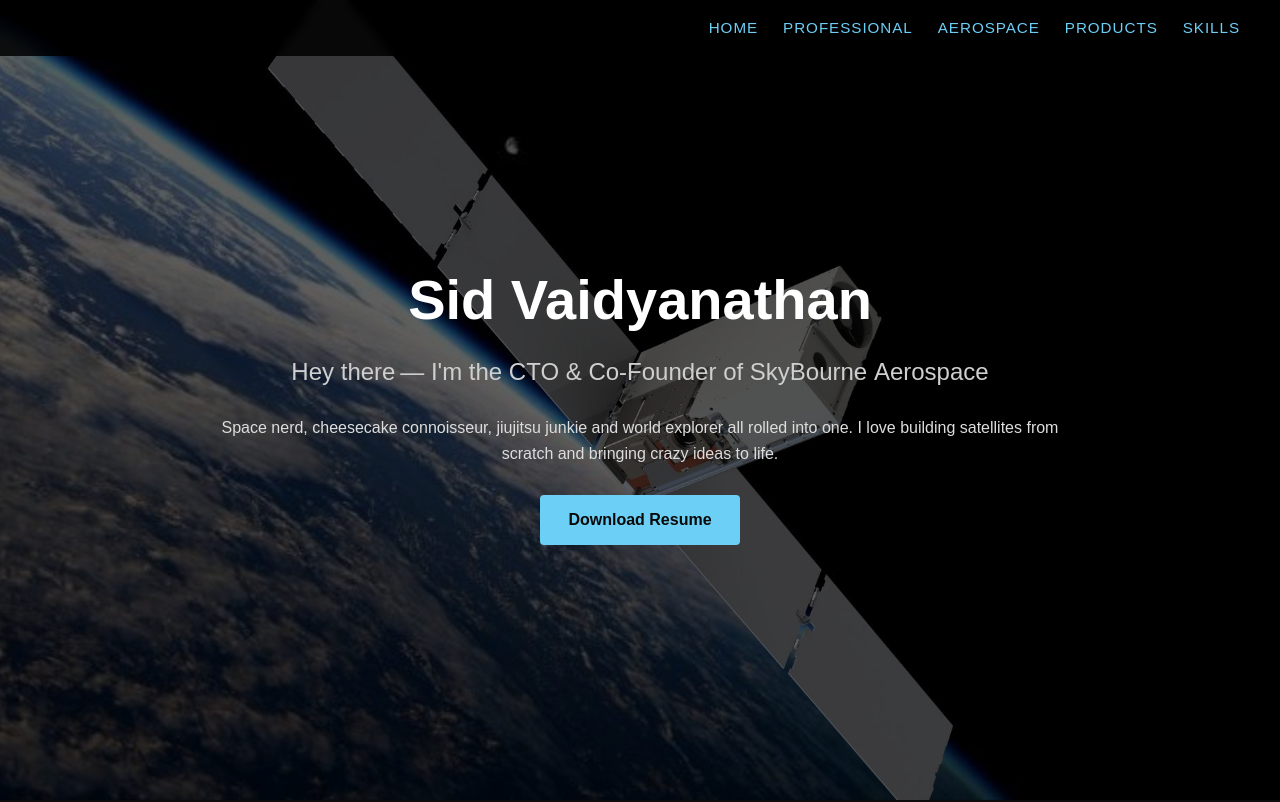
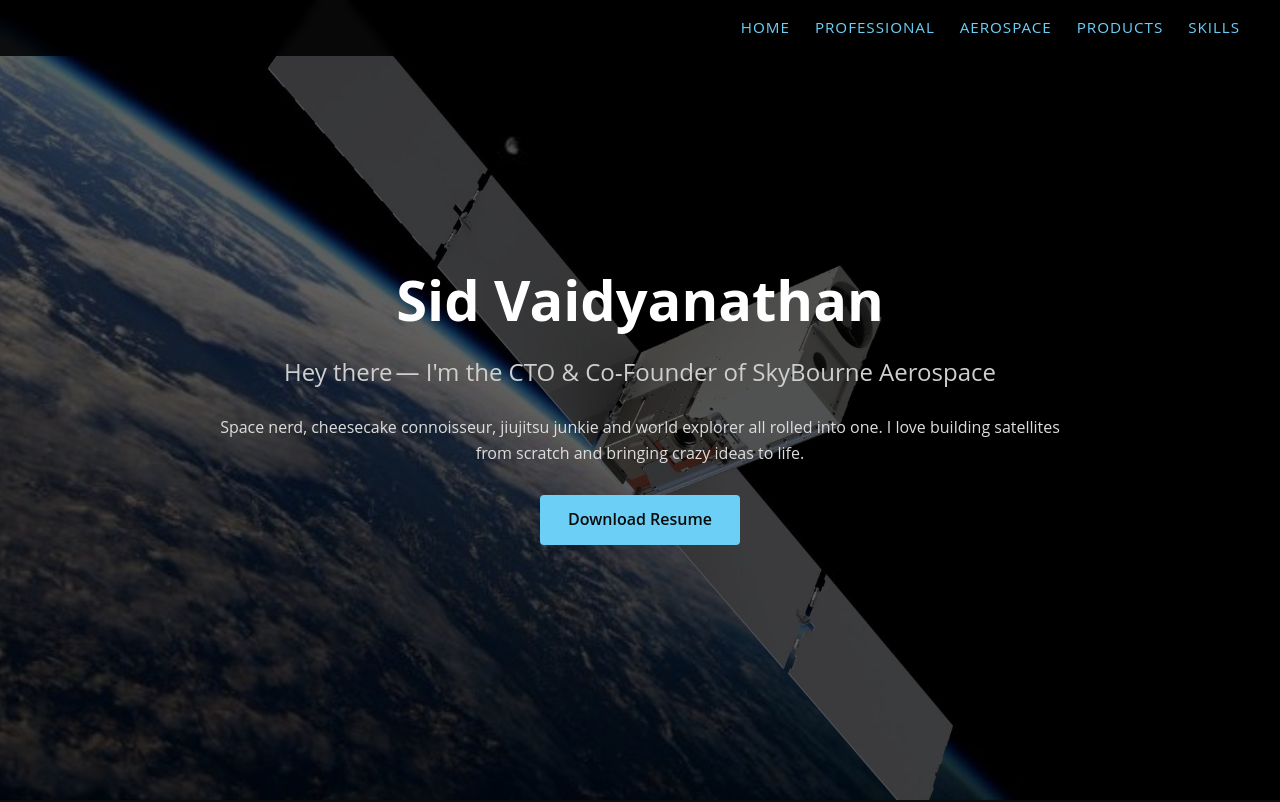
Before and after one commit to sidthekid3/sid-vaidyanathan-portfolio, a plain HTML site: page index.html in a window 1280 px wide. Shown: the top 802 px of the page. Drawn offline with Linux system fonts and the light colour scheme.

```diff
--- a/style.css
+++ b/style.css
@@ -16,12 +16,12 @@
   padding: 0;
 }
 
-/* Import a modern sans-serif font from Google Fonts for a cleaner look */
-@import url('https://fonts.googleapis.com/css2?family=Poppins:wght@400;500;600;700&display=swap');
+/* Import Open Sans font from Google Fonts */
+@import url('https://fonts.googleapis.com/css2?family=Open+Sans:wght@400;500;600;700&display=swap');
 
 body {
-  /* Use the imported Poppins font for all text */
-  font-family: 'Poppins', sans-serif;
+  /* Use the imported Open Sans font for all text */
+  font-family: 'Open Sans', sans-serif;
   background-color: #0a0a0a;
   color: #e5e5e5;
   line-height: 1.6;
```
